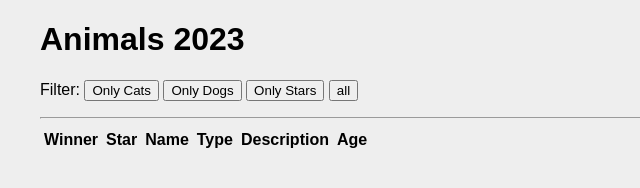
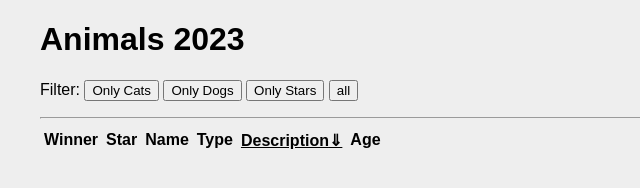
Before and after one commit to petlatkea/animalbase2023, a plain HTML site: page index.html in a window 1280 px wide. Both pictures are taken after a click on the element "Description". Shown: the full height of the page, 0-640 px from the left. Drawn offline with Linux system fonts and the light colour scheme; no server answers.

Commit message:
sort shows status in UI

```diff
--- a/js/sort.js
+++ b/js/sort.js
@@ -5,16 +5,24 @@ let sortingBy = "name";
 let sortingDirection = "asc";
 
 function selectSort(event) {
-  const sortBy = event.target.dataset.sortBy;
-  const sortDir = event.target.dataset.sortDirection;
+  const heading = event.target;
 
-  // TODO: Show status in UI
+  const sortBy = heading.dataset.sortBy;
+  const sortDir = heading.dataset.sortDirection;
+
+  // Show status in UI
+  // find "old" selected element, and remove .selected
+  const oldHeading = document.querySelector("[data-action=sort].selected");
+  oldHeading?.classList.remove("selected");
+
+  // indicate active sort
+  heading.classList.add("selected");
 
   // Toggle direction in ui
   if(sortDir === "asc") {
-    event.target.dataset.sortDirection = "desc";
+    heading.dataset.sortDirection = "desc";
   } else {
-    event.target.dataset.sortDirection = "asc";
+    heading.dataset.sortDirection = "asc";
   }
 
   setSort(sortBy, sortDir);
--- a/style.css
+++ b/style.css
@@ -20,16 +20,16 @@ main {
   padding: 4px;
 }
 
-#sorting th.sortby {
+#sorting th.selected {
   text-decoration: underline;
 }
 
-#sorting th.sortby[data-sort-direction="asc"]::after {
-  content: "⇓";
+#sorting th.selected[data-sort-direction="asc"]::after {
+  content: "⇑";
 }
 
-#sorting th.sortby[data-sort-direction="desc"]::after {
-  content: "⇑";
+#sorting th.selected[data-sort-direction="desc"]::after {
+  content: "⇓";
 }
 
 #list {
```
